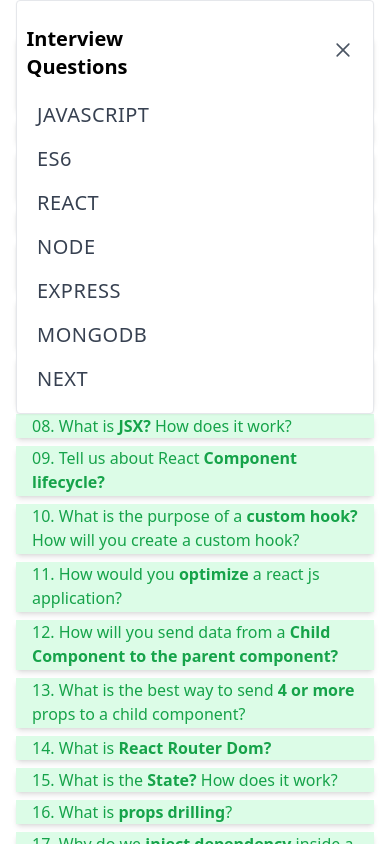
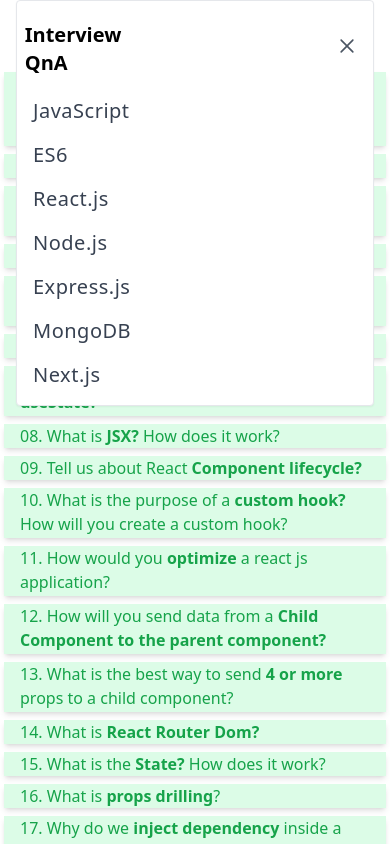
Before and after one commit to AbulFozolJumman/interview-QnA, a React (Vite) app: page /react-question in a window 390 px wide. Both pictures are taken after a click on the button "Open Menu". Shown: the top 844 px of the page. Built offline with nearby package versions, Linux system fonts and the light colour scheme; no server answers.

Commit message:
Navbar updated

```diff
--- a/src/components/Shared/Container/Container.jsx
+++ b/src/components/Shared/Container/Container.jsx
@@ -1,6 +1,6 @@
 const Container = ({ children }) => {
   return (
-    <div className="max-w-[1000px] bg-white text-black mx-auto xl:px-28 md:px-10 sm:px-2 px-4">
+    <div className="max-w-[1000px] bg-white text-black mx-auto xl:px-28 md:px-10 sm:px-2 px-1">
       {children}
     </div>
   );
--- a/src/components/Shared/Navbar/Navbar.jsx
+++ b/src/components/Shared/Navbar/Navbar.jsx
@@ -150,10 +150,10 @@
           <button
             aria-label="Open Menu"
             title="Open Menu"
-            className="p-2 -mr-1 transition duration-200 rounded focus:outline-none focus:shadow-outline hover:bg-deep-purple-50 focus:bg-deep-purple-50"
+            className="p-5 -mr-1 transition duration-200 rounded focus:outline-none focus:shadow-outline hover:bg-deep-purple-50 focus:bg-deep-purple-50"
             onClick={() => setIsMenuOpen(true)}
           >
-            <svg className="w-5 text-black text-xl" viewBox="0 0 24 24">
+            <svg className="w-8 text-black text-xl" viewBox="0 0 24 24">
               <path
                 fill="currentColor"
                 d="M23,13H1c-0.6,0-1-0.4-1-1s0.4-1,1-1h22c0.6,0,1,0.4,1,1S23.6,13,23,13z"
@@ -170,7 +170,7 @@
           </button>
           {isMenuOpen && (
             <div className="absolute z-10 top-0 left-0 w-full">
-              <div className="p-5 bg-white border rounded shadow-sm">
+              <div className="p-4 bg-white border rounded shadow-sm">
                 <div className="flex items-center justify-between mb-4">
                   <div>
                     <Link
@@ -180,7 +180,7 @@
                       className="inline-flex items-center"
                     >
                       <div className="flex items-center justify-center w-20 h-16">
-                        <h4 className=" font-bold">Interview Questions</h4>
+                        <h4 className=" font-bold">Interview QnA</h4>
                       </div>
                     </Link>
                   </div>
@@ -209,7 +209,7 @@
                         title=""
                         className="font-medium tracking-wide text-gray-700 transition-colors duration-200 hover:text-deep-purple-accent-400"
                       >
-                        JAVASCRIPT
+                        JavaScript
                       </Link>
                     </li>
                     <li>
@@ -230,7 +230,7 @@
                         title=""
                         className="font-medium tracking-wide text-gray-700 transition-colors duration-200 hover:text-deep-purple-accent-400"
                       >
-                        REACT
+                        React.js
                       </Link>
                     </li>
                     <li>
@@ -240,7 +240,7 @@
                         title=""
                         className="font-medium tracking-wide text-gray-700 transition-colors duration-200 hover:text-deep-purple-accent-400"
                       >
-                        NODE
+                        Node.js
                       </Link>
                     </li>
                     <li>
@@ -250,7 +250,7 @@
                         title=""
                         className="font-medium tracking-wide text-gray-700 transition-colors duration-200 hover:text-deep-purple-accent-400"
                       >
-                        EXPRESS
+                        Express.js
                       </Link>
                     </li>
                     <li>
@@ -260,7 +260,7 @@
                         title=""
                         className="font-medium tracking-wide text-gray-700 transition-colors duration-200 hover:text-deep-purple-accent-400"
                       >
-                        MONGODB
+                        MongoDB
                       </Link>
                     </li>
                     <li>
@@ -270,7 +270,7 @@
                         title=""
                         className="font-medium tracking-wide text-gray-700 transition-colors duration-200 hover:text-deep-purple-accent-400"
                       >
-                        NEXT
+                        Next.js
                       </Link>
                     </li>
                     {user ? (
--- a/src/pages/ReactQuestions.jsx
+++ b/src/pages/ReactQuestions.jsx
@@ -6,9 +6,9 @@
     <Container>
       <div className="flex flex-wrap justify-start overflow-hidden bg-green-100 text-green-600 shadow-md mb-2">
         <label className="grow px-4 md:text-[18px]" htmlFor="collapse">
-          01. What is <span className="font-bold">React js?</span> Tell us about
+          01. What is <span className="font-bold">React JS?</span> Tell us about
           <span className="font-bold"> advantages and disadvantages</span> of
-          using react js.
+          using react JS.
         </label>
         <input
           className="peer p-0 m-0 h-0 w-0 appearance-none rounded border text-slate-800 accent-slate-600 opacity-0"
@@ -42,7 +42,7 @@
       </div>
       <div className="flex flex-wrap justify-start overflow-hidden bg-green-100 text-green-600 shadow-md mb-2">
         <label className="grow px-4 md:text-[18px]" htmlFor="collapse2">
-          02. Why will you <span className="font-bold"> select ReactJS?</span>
+          02. Why will you <span className="font-bold"> select React JS?</span>
         </label>
         <input
           className="peer p-0 m-0 h-0 w-0 appearance-none rounded border text-slate-800 accent-slate-600 opacity-0"
```
